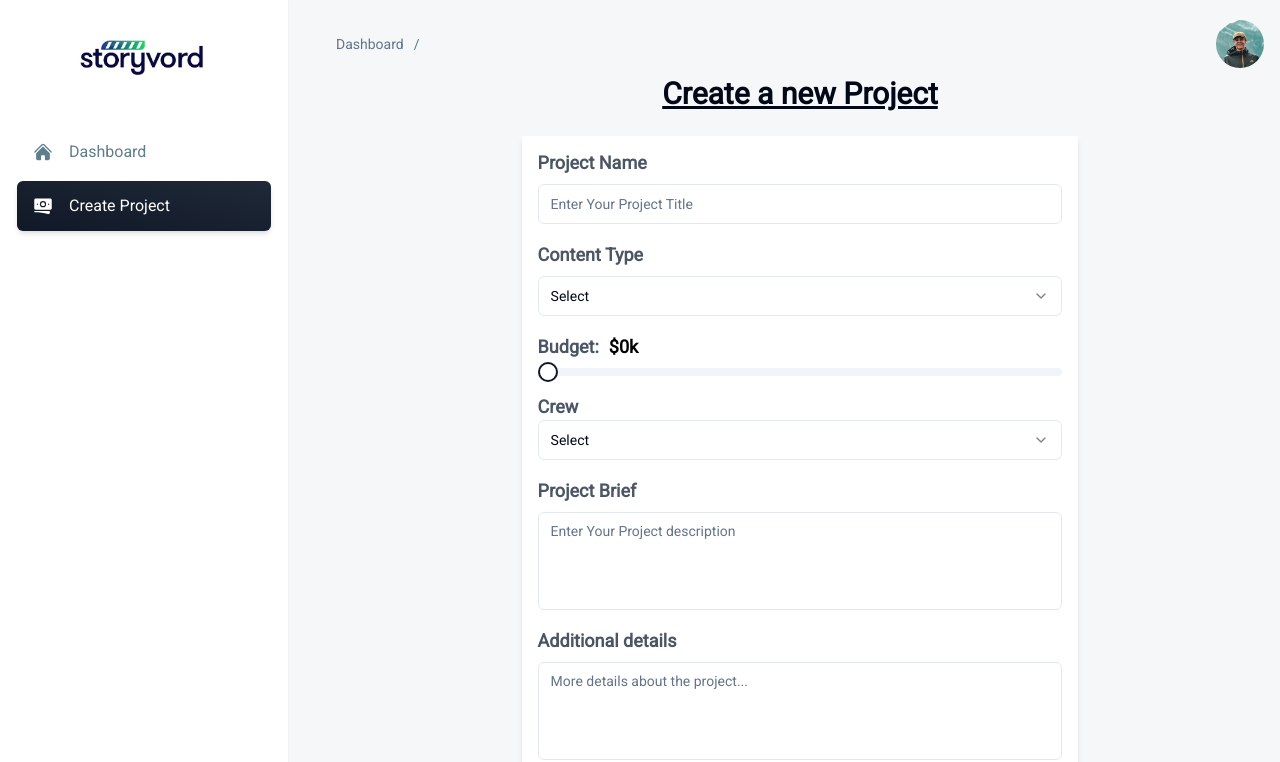
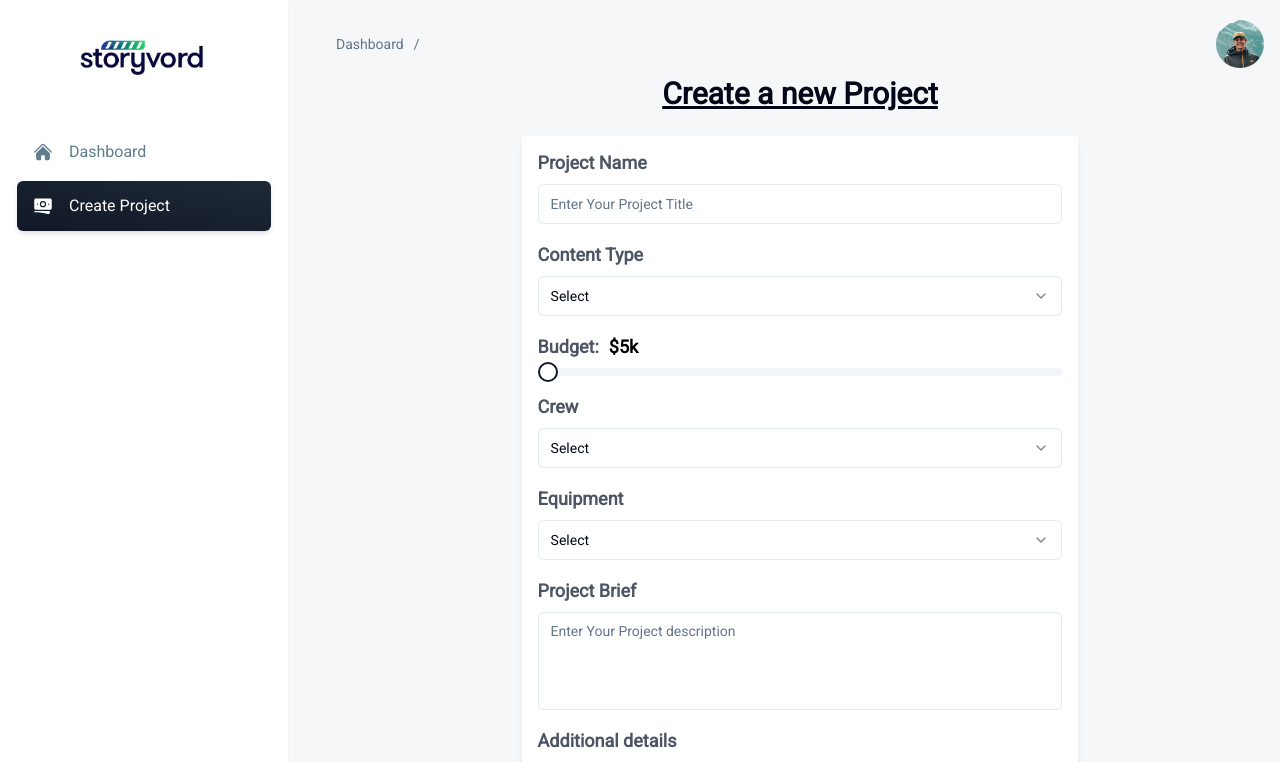
Before and after one commit to Storyvord/ui-mvp, a Next.js app: page /dashboard/new-project in a window 1280 px wide. Shown: the top 762 px of the page. Built offline with nearby package versions, Linux system fonts and the light colour scheme.

Commit message:
Validations added

```diff
--- a/package.json
+++ b/package.json
@@ -31,6 +31,7 @@
     "react-day-picker": "^8.10.1",
     "react-dom": "^18",
     "react-hook-form": "^7.51.5",
+    "react-select": "^5.8.0",
     "shadcn-ui": "^0.8.0",
     "tailwind-merge": "^2.3.0",
     "tailwindcss-animate": "^1.0.7",
--- a/src/app/dashboard/home/page.tsx
+++ b/src/app/dashboard/home/page.tsx
@@ -33,80 +33,80 @@ interface project {
 
 type projectArray = project[];
 
-const projects: projectArray = [
-  {
-    id: 1,
-    name: "Bruce Lee:The Man and the Legend",
-    start_date: "",
-    end_date: "",
-    budget: "",
-    location: "",
-    status: false,
-  },
-  {
-    id: 2,
-    name: "Til Madness Do Us Part",
-    start_date: "",
-    end_date: "",
-    budget: "",
-    location: "",
-    status: false,
-  },
-  {
-    id: 3,
-    name: "Sakura Dreams: A Journey Through Japan's Contrasting Culture",
-    start_date: "",
-    end_date: "",
-    budget: "",
-    location: "",
-    status: false,
-  },
-  {
-    id: 4,
-    name: "The Secret Garden",
-    start_date: "2024-06-01",
-    end_date: "2024-09-30",
-    budget: "$50,000,000",
-    location: "England",
-    status: true,
-  },
-  {
-    id: 5,
-    name: "Inception",
-    start_date: "2024-03-15",
-    end_date: "2024-08-30",
-    budget: "$160,000,000",
-    location: "United States",
-    status: true,
-  },
-  {
-    id: 6,
-    name: "Avatar 2",
-    start_date: "2024-10-01",
-    end_date: "2025-03-31",
-    budget: "$300,000,000",
-    location: "New Zealand",
-    status: true,
-  },
-  {
-    id: 7,
-    name: "Jurassic World: Dominion",
-    start_date: "2023-07-01",
-    end_date: "2024-05-30",
-    budget: "$200,000,000",
-    location: "United Kingdom",
-    status: true,
-  },
-  {
-    id: 8,
-    name: "Wonder Woman 3",
-    start_date: "2025-01-15",
-    end_date: "2025-06-30",
-    budget: "$120,000,000",
-    location: "United States",
-    status: true,
-  },
-];
+// const projects: projectArray = [
+//   {
+//     id: 1,
+//     name: "Bruce Lee:The Man and the Legend",
+//     start_date: "",
+//     end_date: "",
+//     budget: "",
+//     location: "",
+//     status: false,
+//   },
+//   {
+//     id: 2,
+//     name: "Til Madness Do Us Part",
+//     start_date: "",
+//     end_date: "",
+//     budget: "",
+//     location: "",
+//     status: false,
+//   },
+//   {
+//     id: 3,
+//     name: "Sakura Dreams: A Journey Through Japan's Contrasting Culture",
+//     start_date: "",
+//     end_date: "",
+//     budget: "",
+//     location: "",
+//     status: false,
+//   },
+//   {
+//     id: 4,
+//     name: "The Secret Garden",
+//     start_date: "2024-06-01",
+//     end_date: "2024-09-30",
+//     budget: "$50,000,000",
+//     location: "England",
+//     status: true,
+//   },
+//   {
+//     id: 5,
+//     name: "Inception",
+//     start_date: "2024-03-15",
+//     end_date: "2024-08-30",
+//     budget: "$160,000,000",
+//     location: "United States",
+//     status: true,
+//   },
+//   {
+//     id: 6,
+//     name: "Avatar 2",
+//     start_date: "2024-10-01",
+//     end_date: "2025-03-31",
+//     budget: "$300,000,000",
+//     location: "New Zealand",
+//     status: true,
+//   },
+//   {
+//     id: 7,
+//     name: "Jurassic World: Dominion",
+//     start_date: "2023-07-01",
+//     end_date: "2024-05-30",
+//     budget: "$200,000,000",
+//     location: "United Kingdom",
+//     status: true,
+//   },
+//   {
+//     id: 8,
+//     name: "Wonder Woman 3",
+//     start_date: "2025-01-15",
+//     end_date: "2025-06-30",
+//     budget: "$120,000,000",
+//     location: "United States",
+//     status: true,
+//   },
+// ];
 
 
 
--- a/src/app/dashboard/new-project/page.tsx
+++ b/src/app/dashboard/new-project/page.tsx
@@ -11,76 +11,54 @@ import {
   FormMessage,
 } from "@/components/ui/form"
 import React, { useState } from "react";
-import CustomSelect from "@/components/create_project_form/CustomSelect";
 import { useForm , useFieldArray} from "react-hook-form"
 import { zodResolver } from "@hookform/resolvers/zod"
 import { PlusIcon, TrashIcon } from "@radix-ui/react-icons"
-import { Select, SelectContent, SelectItem, SelectTrigger, SelectValue } from "@/components/ui/select";
+import  { Select, SelectContent, SelectItem, SelectTrigger, SelectValue } from "@/components/ui/select";
 import { Slider } from "@/components/ui/slider";
 import { projectFormSchema, projectFormInputType } from "@/lib/types";
 import { RadioGroup, RadioGroupItem } from "@/components/ui/radio-group";
 import { Checkbox } from "@/components/ui/checkbox";
-import { content_type, crew_data } from "@/lib/constants";
+import { content_type, crew_data, defaultFormValues, equipment_data } from "@/lib/constants";
 import { Label } from "@/components/ui/label";
-import { Breadcrumb } from "@/components/ui/breadcrumb";
 import { Badge } from "@/components/ui/badge";
-import {z, ZodObject} from "zod"
+
 
 const CreateProjectPage = () => {
+
   const form = useForm<projectFormInputType>({
     resolver: zodResolver(projectFormSchema),
-    defaultValues:{
-      projectName: "",
-      contentType: "",
-      otherContent: "",
-      budget: 0,
-      crew:[],
-      description: "",
-      additional_details: "",
-      locationDetails: [{
-        location: "",
-        start_date: "",
-        end_date: "",
-        filming_permits: false,
-      }],
-      ai_suggestions: false,
-    }
+    defaultValues:defaultFormValues
   })
 
   const locationArray = useFieldArray({
     control: form.control,
     name: "locationDetails"
-  })
-
-  const crewArray = useFieldArray({
-    control: form.control,
-    name: "crew"
-  })
-
-  // 2. Define a submit handler.
-  function onSubmit(values: projectFormInputType) {
-    // Do something with the form values.
-    // ✅ This will be type-safe and validated.
-    console.log(values)
-    form.reset
-  }
+  });
 
 
 
+
+  // 2. Define a submit handler.
+  function onSubmit(formData: projectFormInputType) {
+    // Do something with the form values.
+    // ✅ This will be type-safe and validated.
+    console.log(formData)
+    form.reset(defaultFormValues);
+  }
+
   const selectedOption = form.watch('contentType');
-  const [crewInputOpen, setCrewInputOpen]= useState<boolean>(false);
-  const [crewInput, setCrewInput]= useState<string>("");
-  const handleCrewSelect = (value: string) =>{
-    if(value==="Other"){
-        setCrewInputOpen(true);
+
+  const handleCrewRemove = (key:string)=>{
+      const newCrew = form.getValues('crew');
+      delete newCrew[key];
+      form.setValue('crew', { ...newCrew });
   }
-    else{
-      setCrewInputOpen(false);
-      crewArray.append({
-        type: value,
-        count: 1,
-      })
-    }
+
+  const handleEquipmentRemove = (key:string)=>{
+    const newEquipment = form.getValues('equipment');
+    delete newEquipment[key];
+    form.setValue('equipment', { ...newEquipment });
 }
 
   return (
@@ -157,8 +135,8 @@ const CreateProjectPage = () => {
                 <FormControl>
                   <Slider
                     {...field}
-                    min={0}
-                    max={100}
+                    min={5}
+                    max={200000}
                     step={1}
                     value={[field.value]}
                     onValueChange={value => field.onChange(value[0])}
@@ -168,12 +146,18 @@ const CreateProjectPage = () => {
               </FormItem>
             )}
           />
-          <div>
-            <Label className="sm:text-[18px] font-sans font-bold text-gray-600">Crew</Label>
-            <Select onValueChange={handleCrewSelect} defaultValue={""}>
+          <FormField
+            control={form.control}
+            name="crew"
+            render={({ field }) => (
+              <FormItem>
+                <FormLabel className="sm:text-[18px] font-sans font-bold text-gray-600">Crew</FormLabel>
+                <Select onValueChange={(val)=>field.onChange({...field.value, [val]:1})}>
+                  <FormControl>
                     <SelectTrigger>
                         <SelectValue placeholder="Select" />
                     </SelectTrigger>
+                  </FormControl>
                   <SelectContent className="max-h-[300px]">
                     {crew_data.map((option) => (
                       <SelectItem key={option} value={option}>
@@ -183,50 +167,93 @@ const CreateProjectPage = () => {
                   </SelectContent>
                 </Select>
                 {
-                  crewInputOpen ? (
-                    <div className="relative">
-                        <Input placeholder="Enter Crew Type" value={crewInput} onChange={(e)=>setCrewInput(e.target.value)}  className="mt-[10px]"/>
-                        <Button type="button" variant="outline" size="icon" className="absolute right-1 top-1 border-none h-8 w-8"
-                          onClick={
-                            ()=>{
-                              crewArray.append({
-                                type: crewInput,
-                                count: 1,
-                              })
-                              setCrewInput("");
-                            }
-                          }
-                          disabled={crewInput? false:true}
-                        >
-                          <PlusIcon className="h-5 w-5 " />
-                        </Button>
-                    </div>
-
-                  ): null
-                }
-                {crewArray.fields.length>0 && (
+                  Object.keys(field.value).length>0 && (
                       <div className="mt-2 flex gap-2 flex-wrap">
-                      {crewArray.fields.map((crew, index)=>(
-                        <Badge key={crew.id} className="flex justify-between rounded-md py-2 min-w-[200px]">
+                        {
+                          Object.keys(field.value).map((key)=>(
+                            <Badge key={key} className="rounded-md py-1 min-w-[200px]">
                                 <FormField
                                   control={form.control}
-                            name={`crew.${index}.count` as const}
+                                  name={`crew.${key}`}
                                   render={({ field }) => (
-                              <FormItem className="w-full flex justify-between items-center gap-2">
-                                <FormLabel className="sm:text-[16px] font-sans font-bold text-white">{crew.type}</FormLabel>
+                                    <FormItem className="flex justify-between w-full items-center gap-2">
+                                      <FormLabel className="font-sans font-bold text-white">{key}</FormLabel>
                                       <FormControl>
-                                  <Input type="number" className="w-10 h-full p-2 text-black text-right"  {...field}/>
+                                        <div className="flex gap-2 items-center relative -top-1">
+                                          <Input type="number" className="w-8 h-full p-1 text-black text-right" {...field} onChange={(e)=>field.onChange(Number(e.target.value))}/>
+                                          <TrashIcon className="h-5 w-5 text-white cursor-pointer hover:text-red-500" onClick={()=>handleCrewRemove(key)}/>
+                                        </div>
                                       </FormControl>
                                       <FormMessage />
                                     </FormItem>
                                   )}
                                 />
+                            </Badge>
 
+                          ))
+                        }
+                      </div>
+                  )
+
+                }
+                <FormMessage />
+              </FormItem>
+            )}
+          />
+          <FormField
+            control={form.control}
+            name="equipment"
+            render={({ field }) => (
+              <FormItem>
+                <FormLabel className="sm:text-[18px] font-sans font-bold text-gray-600">Equipment</FormLabel>
+                <Select onValueChange={(val)=>field.onChange({...field.value, [val]:1})}>
+                  <FormControl>
+                    <SelectTrigger>
+                        <SelectValue placeholder="Select" />
+                    </SelectTrigger>
+                  </FormControl>
+                  <SelectContent className="max-h-[300px]">
+                    {equipment_data.map((option) => (
+                      <SelectItem key={option} value={option}>
+                        {option}
+                      </SelectItem>
+                    ))}
+                  </SelectContent>
+                </Select>
+                {
+                  Object.keys(field.value).length>0 && (
+                      <div className="mt-2 flex gap-2 flex-wrap">
+                        {
+                          Object.keys(field.value).map((key)=>(
+                            <Badge key={key} className="rounded-md py-1 min-w-[200px]">
+                                <FormField
+                                  control={form.control}
+                                  name={`equipment.${key}`}
+                                  render={({ field }) => (
+                                    <FormItem className="flex justify-between w-full items-center gap-2">
+                                      <FormLabel className="font-sans font-bold text-white">{key}</FormLabel>
+                                      <FormControl>
+                                        <div className="flex gap-2 items-center relative -top-1">
+                                          <Input type="number" className="w-8 h-full p-1 text-black text-right" {...field} onChange={(e)=>field.onChange(Number(e.target.value))}/>
+                                          <TrashIcon className="h-5 w-5 text-white cursor-pointer hover:text-red-500" onClick={()=>handleEquipmentRemove(key)}/>
+                                        </div>
+                                      </FormControl>
+                                      <FormMessage />
+                                    </FormItem>
+                                  )}
+                                />
                             </Badge>
-                      ))}
+
+                          ))
+                        }
                       </div>
+                  )
+
+                }
+                <FormMessage />
+              </FormItem>
             )}
-          </div>
+          />
           <FormField
             control={form.control}
             name="description"
@@ -271,7 +298,7 @@ const CreateProjectPage = () => {
                             <FormControl>
                               <Input placeholder="Enter Location" {...field}/>
                             </FormControl>
-                            <FormMessage />
+                            <FormMessage className="break-all"/>
                           </FormItem>
                         )}
                       />
@@ -280,10 +307,10 @@ const CreateProjectPage = () => {
                           control={form.control}
                           name={`locationDetails.${index}.start_date` as const}
                           render={({ field }) => (
-                            <FormItem>
+                            <FormItem className="max-w-[300px] w-[40%]">
                               <FormLabel className="sm:text-[16px] font-sans font-bold text-gray-600">Tendative start date</FormLabel>
                               <FormControl>
-                                <Input type="date"  {...field} className="w-fit"/>
+                                <Input type="date"  {...field} className="block"/>
                               </FormControl>
                               <FormMessage />
                             </FormItem>
@@ -293,10 +320,10 @@ const CreateProjectPage = () => {
                           control={form.control}
                           name={`locationDetails.${index}.end_date` as const}
                           render={({ field }) => (
-                            <FormItem>
+                            <FormItem className="max-w-[300px] w-[40%]">
                               <FormLabel className="sm:text-[16px] font-sans font-bold text-gray-600">Tendative end date</FormLabel>
                               <FormControl>
-                                <Input type="date"  {...field} className="w-fit"/>
+                                <Input type="date"  {...field} className="block"/>
                               </FormControl>
                               <FormMessage />
                             </FormItem>
@@ -308,7 +335,8 @@ const CreateProjectPage = () => {
                           control={form.control}
                           name={`locationDetails.${index}.mode` as const}
                           render={({ field }) => (
-                            <FormItem className="flex flex-wrap items-center gap-1">
+                            <FormItem className="">
+                              <div className="flex flex-wrap items-center gap-1">
                                 <FormLabel className="sm:text-[16px] font-sans font-bold text-gray-600">
                                   Mode of shooting:
                                 </FormLabel>
@@ -342,6 +370,8 @@ const CreateProjectPage = () => {
                                     </FormItem>
                                   </RadioGroup>
                                 </FormControl>
+                              </div>
+
                               <FormMessage />
                             </FormItem>
                           )}
--- a/src/lib/constants.ts
+++ b/src/lib/constants.ts
@@ -273,5 +273,21 @@ export const content_type = [
     "Special Effect Supervisor",
     "Composer",
     "Casting Designer",
-    "Other"
   ];
+
+  export const defaultFormValues = {
+    projectName: "",
+    contentType: "",
+    budget: 5,
+    description: "",
+    additional_details: "",
+    locationDetails: [{
+      location: "",
+      start_date: "",
+      end_date: "",
+      filming_permits: false,
+    }],
+    ai_suggestions: false,
+    crew: {},
+    equipment: {}
+  }
--- a/src/lib/types.ts
+++ b/src/lib/types.ts
@@ -43,29 +43,32 @@ export type calenderEventType = {
 }
 
 export const projectFormSchema = z.object({
-    projectName: z.string().min(1, {message:"required"}),
-    contentType: z.string().min(1, {message:"required"}),
+    projectName: z.string().min(1, {message:"Project Name is required"}),
+    contentType: z.string().min(1, {message:"Content Type is required"}),
     otherContent: z.string().optional(),
-    budget: z.number(),
-    crew: z.array(z.object({
-      type: z.string(),
-      count: z.number(),
-    })),
-    // equipment: z.array(z.object({
-    //   type: z.string(),
-    //   count: z.number(),
-    // })),
-    description: z.string(),
+    budget: z.number().min(5, {message:"Minimum budget is $5k"}).max(200000, {message:"Maximum budget is $200000k"}),
+    description: z.string().min(1, {message:"Project description is required"}),
     additional_details: z.string().optional(),
     locationDetails: z.array(z.object({
-      location: z.string(),
+      location: z.string().min(1, {message:"Location is required"}),
       start_date: z.string().date(),
       end_date: z.string().date(),
-      mode: z.enum(["indoor", "outdoor", "both"]),
+      mode: z.enum(["indoor", "outdoor", "both"], { errorMap: () => ({ message: 'Select a mode of shooting' }) }),
       filming_permits: z.boolean(),
-    })),
+    }).refine((data)=>{
+        const startDate = new Date(data.start_date);
+        const endDate = new Date(data.end_date);
+        return endDate >= startDate;
+    }, {
+        message: 'End date must be after start date',
+        path: ['end_date'],  // This will attach the error to the endDate field
+    }
+    )),
     ai_suggestions: z.boolean(),
-    // crew2: z.object({}).catchall(z.string().nonempty("Field is required")),
+    crew: z.record(z.string(), z.number().min(1, { message: 'Value must be greater than 0' }))
+        .refine(crew => Object.keys(crew).length > 0, { message: 'At least one crew member is required' }),
+    equipment: z.record(z.string(), z.number().min(1, { message: 'Value must be greater than 0' }))
+    .refine(eqmt => Object.keys(eqmt).length > 0, { message: 'At least Equipment is required' }),
   })
 
 
```
Also changed, not shown: 1 other file (tests, documents, lock files or other folders). Lines whose indentation alone changed are shown as unchanged.
